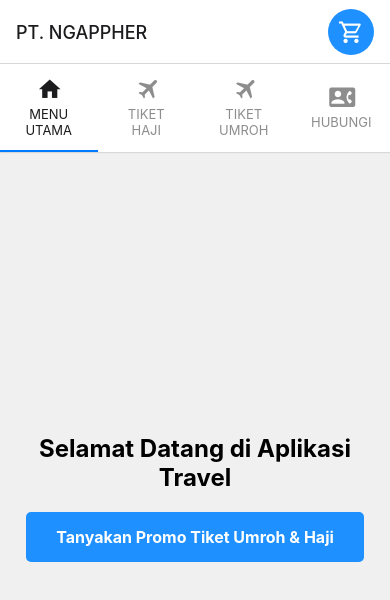
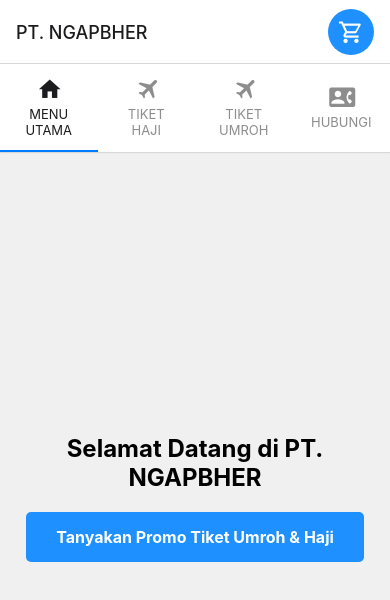
Before and after one commit to maulana-isbad-rofiqi/aplikasi, a React Native app: screen /Home in a window 390 px wide. Shown: the top 600 px of the page. Built offline with nearby package versions, Linux system fonts and the light colour scheme.

Commit message:
Perubahan nama

```diff
--- a/src/App.jsx
+++ b/src/App.jsx
@@ -69,7 +69,7 @@ function App() {
     <NavigationContainer>
       <Stack.Navigator>
         <Stack.Screen
-          name="PT. NGAPPHER"
+          name="PT. NGAPBHER"
           component={MyTabs}
           options={({ navigation }) => ({
             headerRight: () => (
--- a/src/screens/Home.jsx
+++ b/src/screens/Home.jsx
@@ -11,7 +11,7 @@ const Home = () => {
 
   return (
     <View style={styles.container}>
-      <Text style={styles.title}>Selamat Datang di Aplikasi Travel</Text>
+      <Text style={styles.title}>Selamat Datang di PT. NGAPBHER</Text>
       <TouchableOpacity style={styles.button} onPress={sendMessage}>
         <Text style={styles.buttonText}>Tanyakan Promo Tiket Umroh & Haji</Text>
       </TouchableOpacity>
```
